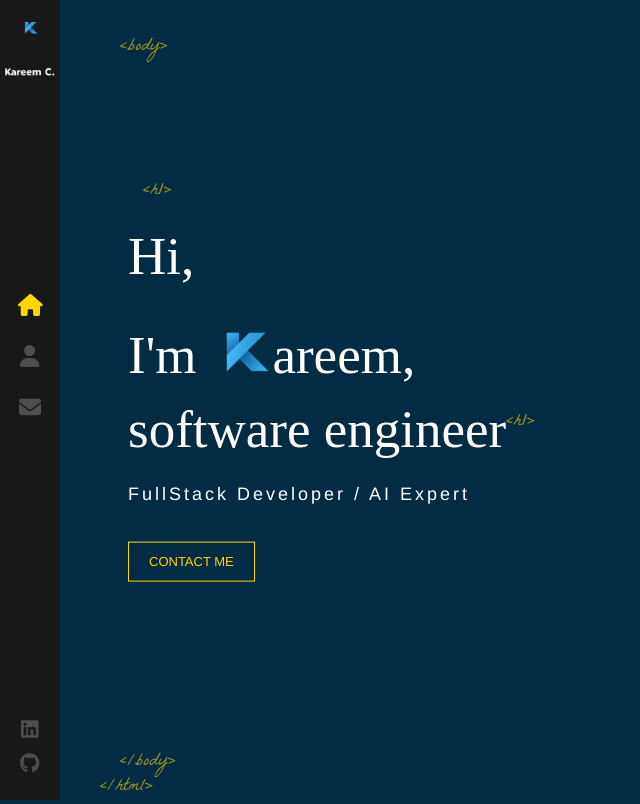
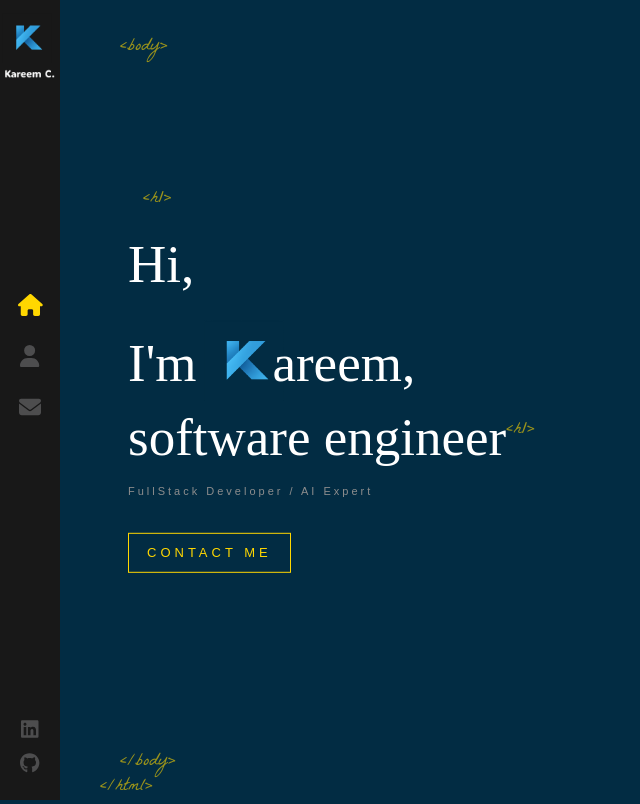
Before and after one commit to kareem-ic/Portfolio, a React (Create React App) app in the folder react-portfolio/: page / in a window 1280 px wide. Shown: the whole page, without its empty margins (0-640 px from the left). Built offline with nearby package versions, Linux system fonts and the light colour scheme.

Commit message:
Homepage contact button updated

```diff
--- a/react-portfolio/src/components/Home/index.scss
+++ b/react-portfolio/src/components/Home/index.scss
@@ -60,9 +60,10 @@
 }
 
 h2 {
-    color: #fff;
+    color: #8d8d8d;
     font-weight: 400;
-    font-size: 18px;
+    font-size: 11px;
+    font-family: sans-serif;
     letter-spacing: 3px;
     animation: fadeIn 1s 1.8s backwards;
   }
@@ -70,10 +71,24 @@ h2 {
   .flat-button {
     color: #ffd700;
     border: 1px solid #ffd700;
-    padding: 10px 20px;
+    padding: 10px 18px;
     font-size: 13px;
     text-decoration: none;
-    margin-top: 20px;
+    margin-top: 25px;
     display: inline-block;
+    font-weight: 400;
+    font-family: sans-serif;
+    letter-spacing: 4px;
+    float: left;
+    animation: fadeIn 1s 1.8s backwards;
+    white-space: nowrap;
+
+    &:hover {
+    background: #ffd700;
+    color: #333;
   }
+
+  }
+
+
 }
--- a/react-portfolio/src/components/Sidebar/index.scss
+++ b/react-portfolio/src/components/Sidebar/index.scss
@@ -13,12 +13,15 @@
 
     img {
       display: block;
-      margin: 8px auto;
-      width: 24px;
+      margin: 5px auto;
+      margin-left: 2px;
+      width: 50px;
       height: auto;
 
       &.sub-logo {
         width: 50px;
+        transform: translateY(-18px);
+        margin-left: 5px;
       }
     }
   }
```
Also changed, not shown: react-portfolio/src/components/AnimatedLetters/index.js (added), react-portfolio/src/components/AnimatedLetters/index.scss (added).
